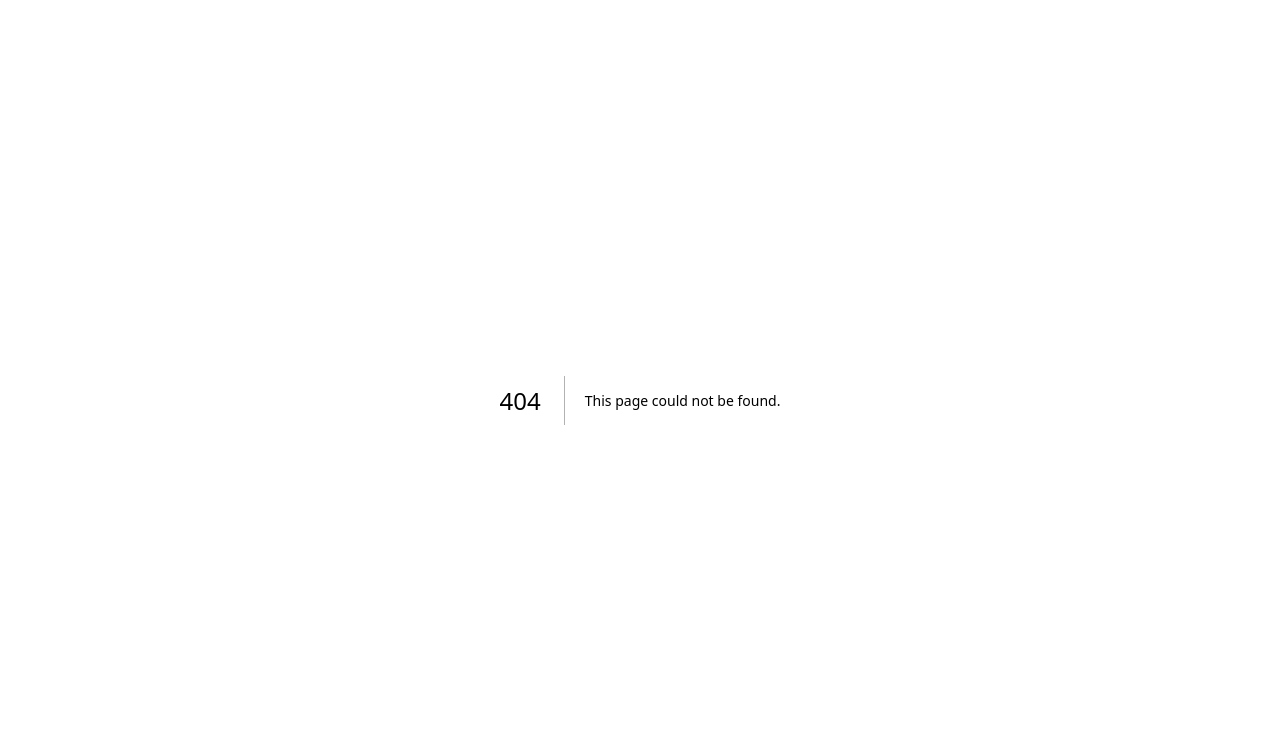
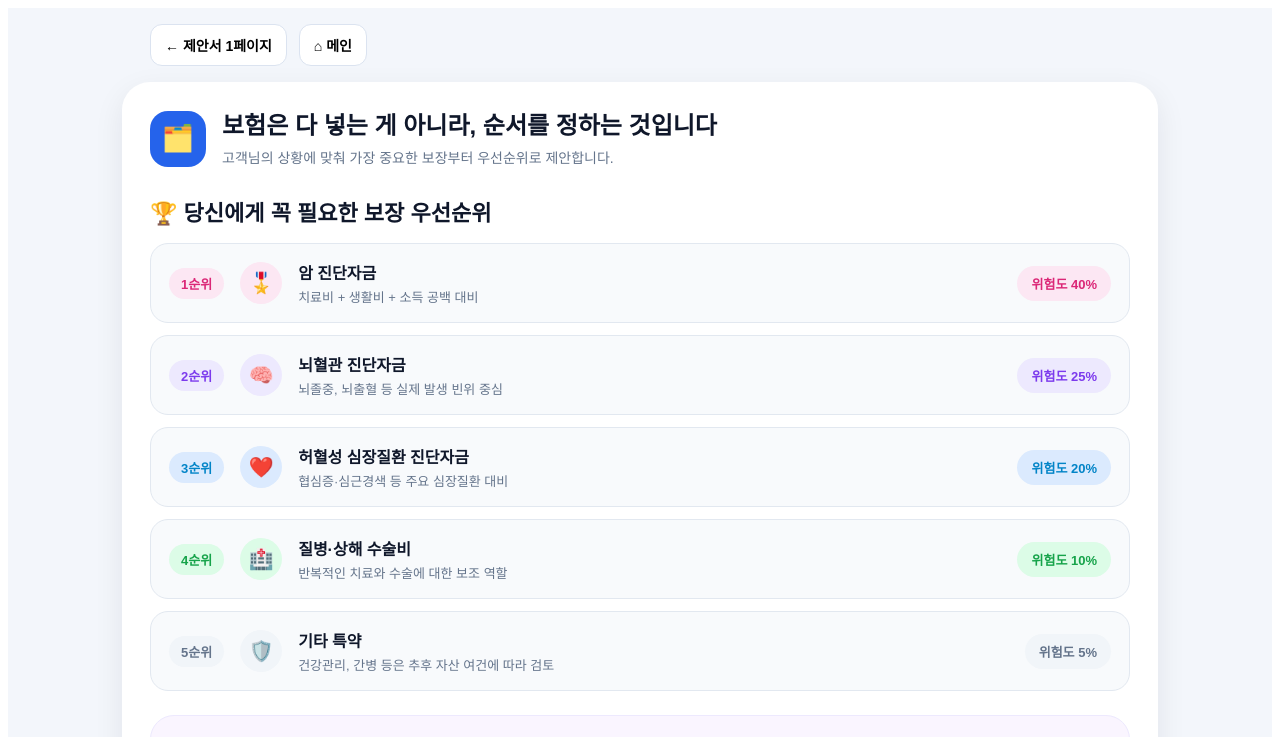
Before and after one commit to Seodaeseok/lifecare-insight, a Next.js app: page /new/proposal/priority in a window 1280 px wide. Before the commit this address had no page. Shown: the top 737 px of the page. Built offline with nearby package versions, Linux system fonts and the light colour scheme.

Commit message:
Create page.tsx

```diff
--- /dev/null
+++ b/app/new/proposal/priority/page.tsx
@@ -0,0 +1,318 @@
+'use client';
+
+import { useRouter } from 'next/navigation';
+
+const PRIORITIES = [
+  {
+    rank: 1,
+    icon: '🎖️',
+    title: '암 진단자금',
+    desc: '치료비 + 생활비 + 소득 공백 대비',
+    riskPercent: 40,
+    color: '#db2777',
+    bg: '#fce7f3',
+  },
+  {
+    rank: 2,
+    icon: '🧠',
+    title: '뇌혈관 진단자금',
+    desc: '뇌졸중, 뇌출혈 등 실제 발생 빈위 중심',
+    riskPercent: 25,
+    color: '#7c3aed',
+    bg: '#ede9fe',
+  },
+  {
+    rank: 3,
+    icon: '❤️',
+    title: '허혈성 심장질환 진단자금',
+    desc: '협심증·심근경색 등 주요 심장질환 대비',
+    riskPercent: 20,
+    color: '#0284c7',
+    bg: '#dbeafe',
+  },
+  {
+    rank: 4,
+    icon: '🏥',
+    title: '질병·상해 수술비',
+    desc: '반복적인 치료와 수술에 대한 보조 역할',
+    riskPercent: 10,
+    color: '#16a34a',
+    bg: '#dcfce7',
+  },
+  {
+    rank: 5,
+    icon: '🛡️',
+    title: '기타 특약',
+    desc: '건강관리, 간병 등은 추후 자산 여건에 따라 검토',
+    riskPercent: 5,
+    color: '#64748b',
+    bg: '#f1f5f9',
+  },
+];
+
+const WHY_REASONS = [
+  '가장 발생 가능성이 높고, 경제적 영향이 큰 위험부터 대비할 수 있습니다.',
+  '불필요한 특약을 줄이고, 꼭 필요한 보장에 집중할 수 있습니다.',
+  '월 예산 내에서 효율적으로 보장을 구성할 수 있습니다.',
+];
+
+export default function PriorityPage() {
+  const router = useRouter();
+
+  return (
+    <main style={mainStyle}>
+      {/* 상단 버튼 */}
+      <div style={topBarStyle}>
+        <button onClick={() => router.push('/new/proposal')} style={navButtonStyle}>
+          ← 제안서 1페이지
+        </button>
+        <button onClick={() => router.push('/')} style={navButtonStyle}>
+          ⌂ 메인
+        </button>
+      </div>
+
+      {/* 메인 카드 */}
+      <div style={cardStyle}>
+        {/* 헤더 */}
+        <div style={headerStyle}>
+          <div style={logoCircleStyle}>🗂️</div>
+          <div>
+            <h1 style={titleStyle}>보험은 다 넣는 게 아니라, 순서를 정하는 것입니다</h1>
+            <p style={subtitleStyle}>
+              고객님의 상황에 맞춰 가장 중요한 보장부터 우선순위로 제안합니다.
+            </p>
+          </div>
+        </div>
+
+        {/* 우선순위 리스트 */}
+        <div style={sectionStyle}>
+          <h2 style={sectionTitleStyle}>🏆 당신에게 꼭 필요한 보장 우선순위</h2>
+
+          <div style={priorityListStyle}>
+            {PRIORITIES.map((p) => (
+              <div key={p.rank} style={priorityRowStyle}>
+                <div style={{ ...rankBadgeStyle, background: p.bg, color: p.color }}>
+                  {p.rank}순위
+                </div>
+
+                <div style={{ ...iconCircleStyle, background: p.bg }}>{p.icon}</div>
+
+                <div style={priorityTextWrapStyle}>
+                  <div style={priorityItemTitleStyle}>{p.title}</div>
+                  <div style={priorityItemDescStyle}>{p.desc}</div>
+                </div>
+
+                <div style={{ ...riskPillStyle, background: p.bg, color: p.color }}>
+                  위험도 {p.riskPercent}%
+                </div>
+              </div>
+            ))}
+          </div>
+        </div>
+
+        {/* 왜 좋은가 */}
+        <div style={whyBoxStyle}>
+          <h3 style={whyTitleStyle}>✅ 이런 순서로 준비하는 것이 왜 좋을까요?</h3>
+          <div style={whyListStyle}>
+            {WHY_REASONS.map((reason, i) => (
+              <div key={i} style={whyItemStyle}>
+                <span style={whyCheckStyle}>✓</span>
+                <span>{reason}</span>
+              </div>
+            ))}
+          </div>
+        </div>
+
+        {/* 하단 */}
+        <div style={footerStyle}>
+          <span>2 / 4</span>
+          <span>LifeCare Insight · 상담용 제안서</span>
+        </div>
+      </div>
+    </main>
+  );
+}
+
+/* 스타일 */
+
+const mainStyle = {
+  background: '#f3f6fb',
+  minHeight: '100vh',
+  padding: 16,
+  fontFamily: 'sans-serif',
+};
+
+const topBarStyle = {
+  maxWidth: 980,
+  margin: '0 auto 16px',
+  display: 'flex',
+  gap: 12,
+  flexWrap: 'wrap' as const,
+};
+
+const navButtonStyle = {
+  background: 'white',
+  border: '1px solid #dbe3f0',
+  borderRadius: 12,
+  padding: '10px 14px',
+  cursor: 'pointer',
+  fontSize: 14,
+  fontWeight: 600,
+};
+
+const cardStyle = {
+  maxWidth: 980,
+  margin: '0 auto',
+  background: 'white',
+  borderRadius: 28,
+  padding: 28,
+  boxShadow: '0 10px 30px rgba(15,23,42,0.08)',
+};
+
+const headerStyle = {
+  display: 'flex',
+  gap: 16,
+  alignItems: 'center',
+};
+
+const logoCircleStyle = {
+  width: 56,
+  height: 56,
+  borderRadius: 18,
+  background: '#2563eb',
+  color: 'white',
+  display: 'flex',
+  alignItems: 'center',
+  justifyContent: 'center',
+  fontSize: 26,
+  flexShrink: 0,
+};
+
+const titleStyle = {
+  margin: 0,
+  fontSize: 24,
+  lineHeight: 1.3,
+  color: '#0f172a',
+};
+
+const subtitleStyle = {
+  margin: '6px 0 0',
+  color: '#64748b',
+  fontSize: 14,
+};
+
+const sectionStyle = {
+  marginTop: 28,
+};
+
+const sectionTitleStyle = {
+  fontSize: 22,
+  margin: '0 0 16px',
+  color: '#0f172a',
+};
+
+const priorityListStyle = {
+  display: 'grid',
+  gap: 12,
+};
+
+const priorityRowStyle = {
+  display: 'flex',
+  alignItems: 'center',
+  gap: 16,
+  background: '#f8fafc',
+  border: '1px solid #e2e8f0',
+  borderRadius: 18,
+  padding: '16px 18px',
+  flexWrap: 'wrap' as const,
+};
+
+const rankBadgeStyle = {
+  fontWeight: 800,
+  fontSize: 13,
+  padding: '6px 12px',
+  borderRadius: 999,
+  flexShrink: 0,
+};
+
+const iconCircleStyle = {
+  width: 42,
+  height: 42,
+  borderRadius: '50%',
+  display: 'flex',
+  alignItems: 'center',
+  justifyContent: 'center',
+  fontSize: 20,
+  flexShrink: 0,
+};
+
+const priorityTextWrapStyle = {
+  flex: 1,
+  minWidth: 180,
+};
+
+const priorityItemTitleStyle = {
+  fontWeight: 800,
+  fontSize: 16,
+  color: '#0f172a',
+};
+
+const priorityItemDescStyle = {
+  color: '#64748b',
+  fontSize: 13,
+  marginTop: 3,
+};
+
+const riskPillStyle = {
+  fontWeight: 800,
+  fontSize: 13,
+  padding: '8px 14px',
+  borderRadius: 999,
+  flexShrink: 0,
+};
+
+const whyBoxStyle = {
+  marginTop: 24,
+  background: '#faf5ff',
+  border: '1px solid #ede9fe',
+  borderRadius: 24,
+  padding: 22,
+};
+
+const whyTitleStyle = {
+  margin: '0 0 14px',
+  color: '#6d28d9',
+  fontSize: 18,
+};
+
+const whyListStyle = {
+  display: 'grid',
+  gap: 12,
+};
+
+const whyItemStyle = {
+  display: 'flex',
+  gap: 10,
+  alignItems: 'flex-start',
+  color: '#334155',
+  lineHeight: 1.6,
+  fontSize: 14,
+};
+
+const whyCheckStyle = {
+  color: '#7c3aed',
+  fontWeight: 800,
+  flexShrink: 0,
+};
+
+const footerStyle = {
+  marginTop: 28,
+  paddingTop: 18,
+  borderTop: '1px solid #e5e7eb',
+  display: 'flex',
+  justifyContent: 'space-between',
+  color: '#64748b',
+  fontSize: 14,
+  flexWrap: 'wrap' as const,
+  gap: 8,
+};
```
